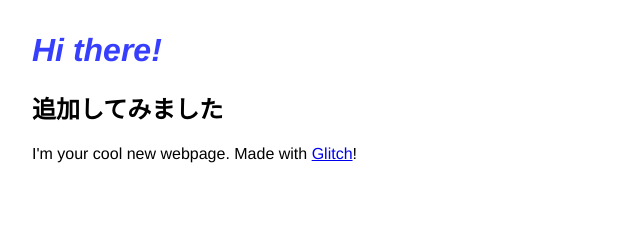
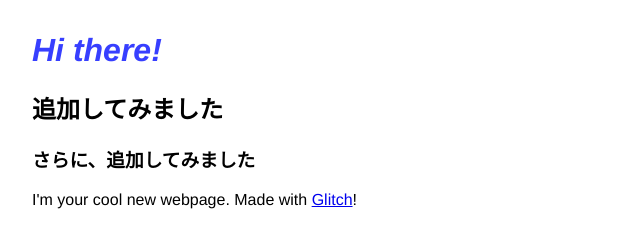
Before and after one commit to TaigaMikami/glitch-test, a plain HTML site: page index.html in a window 1280 px wide. Shown: the whole page, without its empty margins (0-640 px from the left). Drawn offline with Linux system fonts and the light colour scheme.

Commit message:
🛍🗾 Checkpoint ./index.html:5103272/76

```diff
--- a/index.html
+++ b/index.html
@@ -15,6 +15,7 @@
 <body>
 <h1>Hi there!</h1>
 <h2>追加してみました</h2>
+<h3>さらに、追加してみました</h3>
 
 <p>
   I'm your cool new webpage. Made with <a href="https://glitch.com">Glitch</a>!
```
